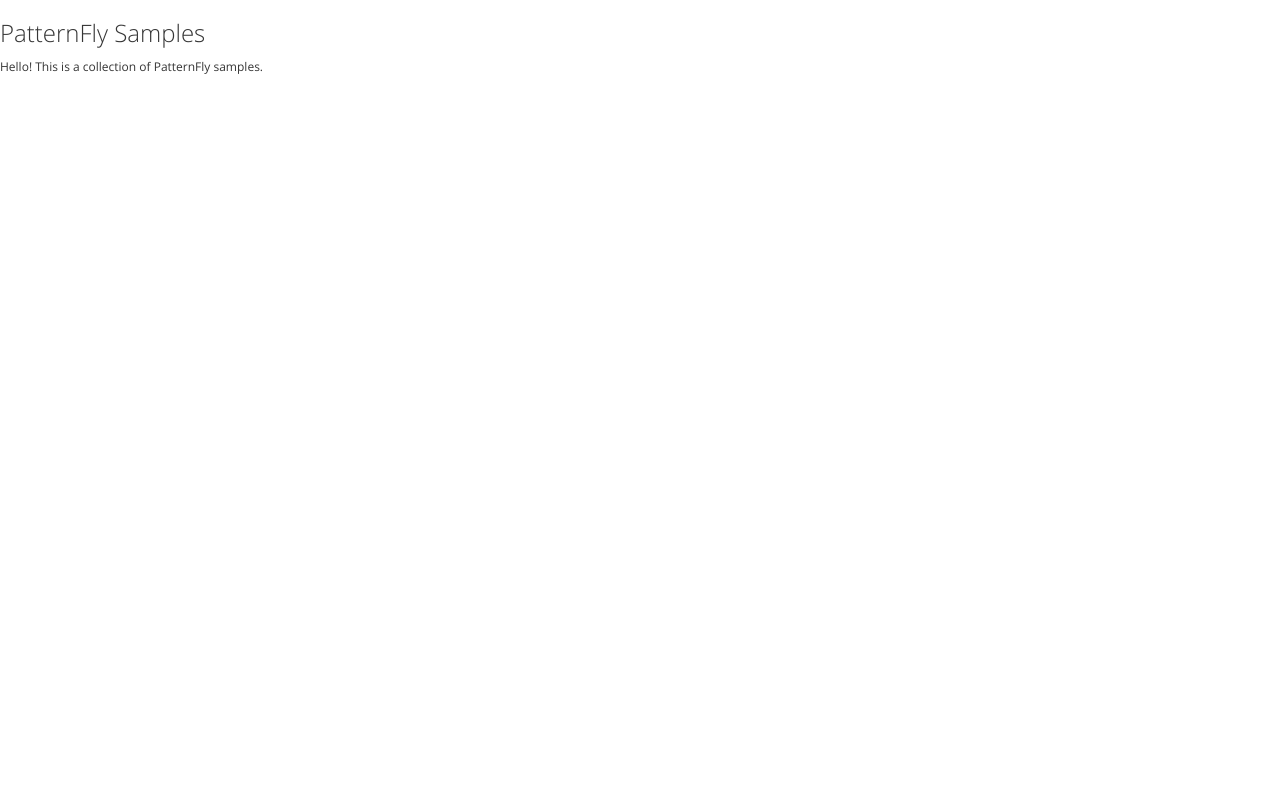
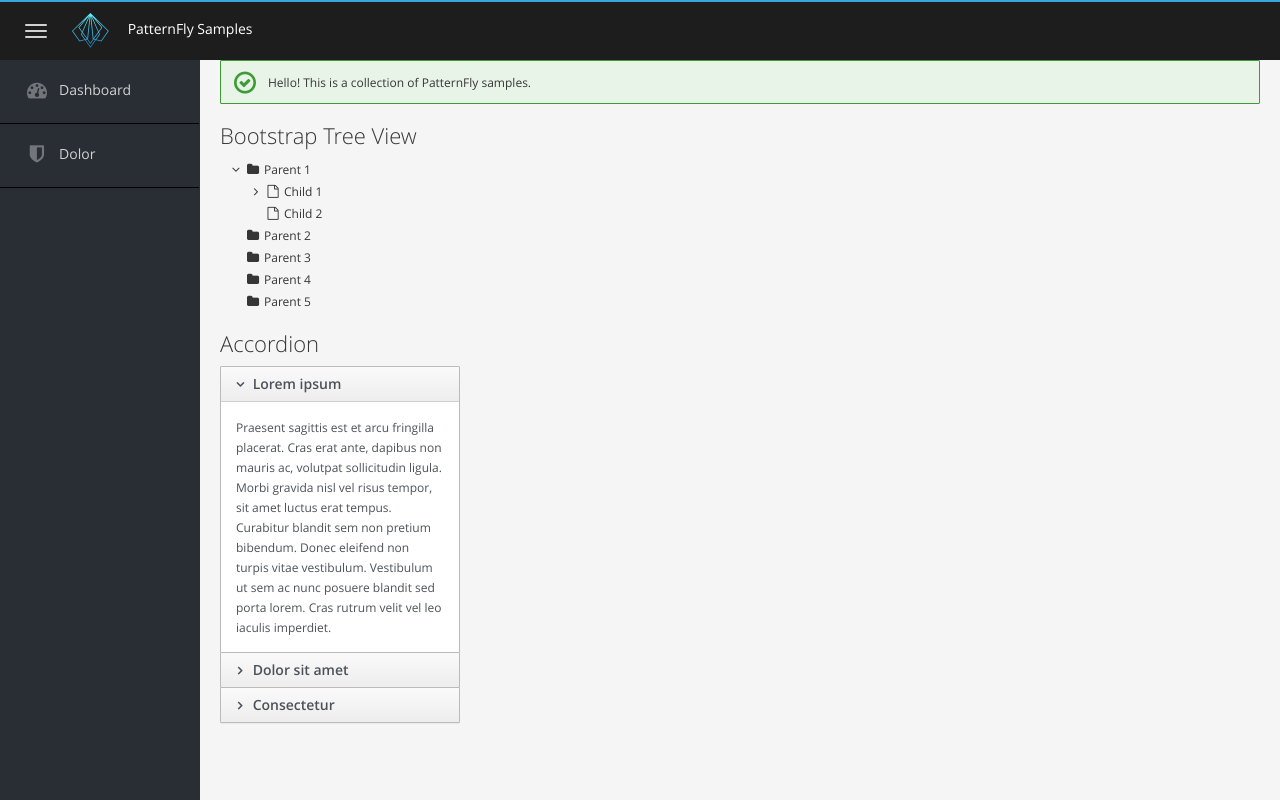
Before and after one commit to tadayosi/samples-angularjs, a website: page index.html in a window 1280 px wide. Drawn offline with Linux system fonts and the light colour scheme; files whose address does not match are found by name.

Commit message:
Playing with PF components

```diff
--- /dev/null
+++ b/app/main.js
@@ -0,0 +1,64 @@
+$(function() {
+  var tree = [
+    {
+      text: 'Parent 1',
+      href: '#parent1',
+      tags: ['4'],
+      nodes: [
+        {
+          text: 'Child 1',
+          href: '#child1',
+          icon: 'fa fa-file-o',
+          tags: ['2'],
+          nodes: [
+            {
+              text: 'Grandchild 1',
+              href: '#grandchild1',
+              icon: 'fa fa-file-o',
+              tags: ['0']
+            },
+            {
+              text: 'Grandchild 2',
+              href: '#grandchild2',
+              icon: 'fa fa-file-o',
+              tags: ['0']
+            }
+          ]
+        },
+        {
+          text: 'Child 2',
+          href: '#child2',
+          icon: 'fa fa-file-o',
+          tags: ['0']
+        }
+      ]
+    },
+    {
+      text: 'Parent 2',
+      href: '#parent2',
+      tags: ['0']
+    },
+    {
+      text: 'Parent 3',
+      href: '#parent3',
+      tags: ['0']
+    },
+    {
+      text: 'Parent 4',
+      href: '#parent4',
+      tags: ['0']
+    },
+    {
+      text: 'Parent 5',
+      href: '#parent5'  ,
+      tags: ['0']
+    }
+  ];
+  $('#tree').treeview({
+    collapseIcon: "fa fa-angle-down",
+    data: tree,
+    expandIcon: "fa fa-angle-right",
+    nodeIcon: "fa fa-folder",
+    showBorder: false
+  });
+});
--- a/bower.json
+++ b/bower.json
@@ -19,6 +19,7 @@
     "tests"
   ],
   "dependencies": {
-    "patternfly": "^3.18.1"
+    "patternfly": "^3.18.1",
+    "patternfly-bootstrap-treeview": "^2.1.1"
   }
 }
--- a/index.html
+++ b/index.html
@@ -1,5 +1,5 @@
 <!DOCTYPE html>
-<html>
+<html class="layout-pf layout-pf-fixed">
   <head>
     <title>PatternFly Samples</title>
     <meta charset="utf-8"/>
@@ -10,10 +10,103 @@
     <script src="bower_components/jquery/dist/jquery.min.js"></script>
     <script src="bower_components/bootstrap/dist/js/bootstrap.min.js"></script>
     <script src="bower_components/patternfly/dist/js/patternfly.min.js"></script>
+
+    <script src="bower_components/c3/c3.min.js"></script>
+    <script src="bower_components/d3/d3.min.js"></script>
+    <script src="bower_components/matchHeight/jquery.matchHeight-min.js"></script>
+
+    <script src="bower_components/patternfly-bootstrap-treeview/dist/bootstrap-treeview.min.js"></script>
   </head>
-  <body>
-    <h1>PatternFly Samples</h1>
+  <body class="cards-pf">
 
-    <p>Hello!  This is a collection of PatternFly samples.</p>
+    <nav class="navbar navbar-pf-vertical">
+      <div class="navbar-header">
+        <button type="button" class="navbar-toggle">
+          <span class="sr-only">Toggle navigation</span>
+          <span class="icon-bar"></span>
+          <span class="icon-bar"></span>
+          <span class="icon-bar"></span>
+        </button>
+        <a href="index.html" class="navbar-brand">
+          <img class="navbar-brand-icon" src="assets/logo-pf.svg" alt="PF"/>
+          PatternFly Samples
+        </a>
+      </div>
+    </nav>
+    <div class="nav-pf-vertical nav-pf-vertical-with-sub-menus">
+      <ul class="list-group">
+        <li class="list-group-item">
+          <a>
+            <span class="fa fa-dashboard" data-toggle="tooltip" title="Dashboard"></span>
+            <span class="list-group-item-value">Dashboard</span>
+          </a>
+        </li>
+        <li class="list-group-item">
+          <a>
+            <span class="fa fa-shield" data-toggle="tooltip" title="Dolor"></span>
+            <span class="list-group-item-value">Dolor</span>
+          </a>
+        </li>
+      </ul>
+    </div>
+
+    <div class="container-fluid container-pf-nav-pf-vertical">
+
+      <div class="alert alert-success">
+        <span class="pficon pficon-ok"></span>
+        Hello!  This is a collection of PatternFly samples.
+      </div>
+
+      <h2>Bootstrap Tree View</h2>
+      <div id="tree"></div>
+
+      <h2>Accordion</h2>
+      <div class="panel-group" id="accordion-markup" style="width:240px">
+        <div class="panel panel-default">
+          <div class="panel-heading">
+            <h4 class="panel-title">
+              <a data-toggle="collapse" data-parent="#accordion-markup" href="#collapseOne">
+                Lorem ipsum
+              </a>
+            </h4>
+          </div>
+          <div id="collapseOne" class="panel-collapse collapse in">
+            <div class="panel-body">
+              Praesent sagittis est et arcu fringilla placerat. Cras erat ante, dapibus non mauris ac, volutpat sollicitudin ligula. Morbi gravida nisl vel risus tempor, sit amet luctus erat tempus. Curabitur blandit sem non pretium bibendum. Donec eleifend non turpis vitae vestibulum. Vestibulum ut sem ac nunc posuere blandit sed porta lorem. Cras rutrum velit vel leo iaculis imperdiet.
+            </div>
+          </div>
+        </div>
+        <div class="panel panel-default">
+          <div class="panel-heading">
+            <h4 class="panel-title">
+              <a data-toggle="collapse" data-parent="#accordion-markup" href="#collapseTwo" class="collapsed">
+                Dolor sit amet
+              </a>
+            </h4>
+          </div>
+          <div id="collapseTwo" class="panel-collapse collapse">
+            <div class="panel-body">
+              Donec consequat dignissim neque, sed suscipit quam egestas in. Fusce bibendum laoreet lectus commodo interdum. Vestibulum odio ipsum, tristique et ante vel, iaculis placerat nulla. Suspendisse iaculis urna feugiat lorem semper, ut iaculis risus tempus.
+            </div>
+          </div>
+        </div>
+        <div class="panel panel-default">
+          <div class="panel-heading">
+            <h4 class="panel-title">
+              <a data-toggle="collapse" data-parent="#accordion-markup" href="#collapseThree" class="collapsed">
+                Consectetur
+              </a>
+            </h4>
+          </div>
+          <div id="collapseThree" class="panel-collapse collapse">
+            <div class="panel-body">
+              Curabitur nisl quam, interdum a venenatis a, consequat a ligula. Nunc nec lorem in erat rhoncus lacinia at ac orci. Sed nec augue congue, vehicula justo quis, venenatis turpis. Nunc quis consectetur purus. Nam vitae viverra lacus. Lorem ipsum dolor sit amet, consectetur adipiscing elit. Vestibulum eu augue felis. Maecenas in dignissim purus, quis pulvinar lectus. Vivamus euismod ultrices diam, in mattis nibh.
+            </div>
+          </div>
+        </div>
+      </div>
+    </div>
+
+    <script src="app/main.js"></script>
   </body>
 </html>
```
Also changed, not shown: README.md, assets/logo-pf.svg (added).
